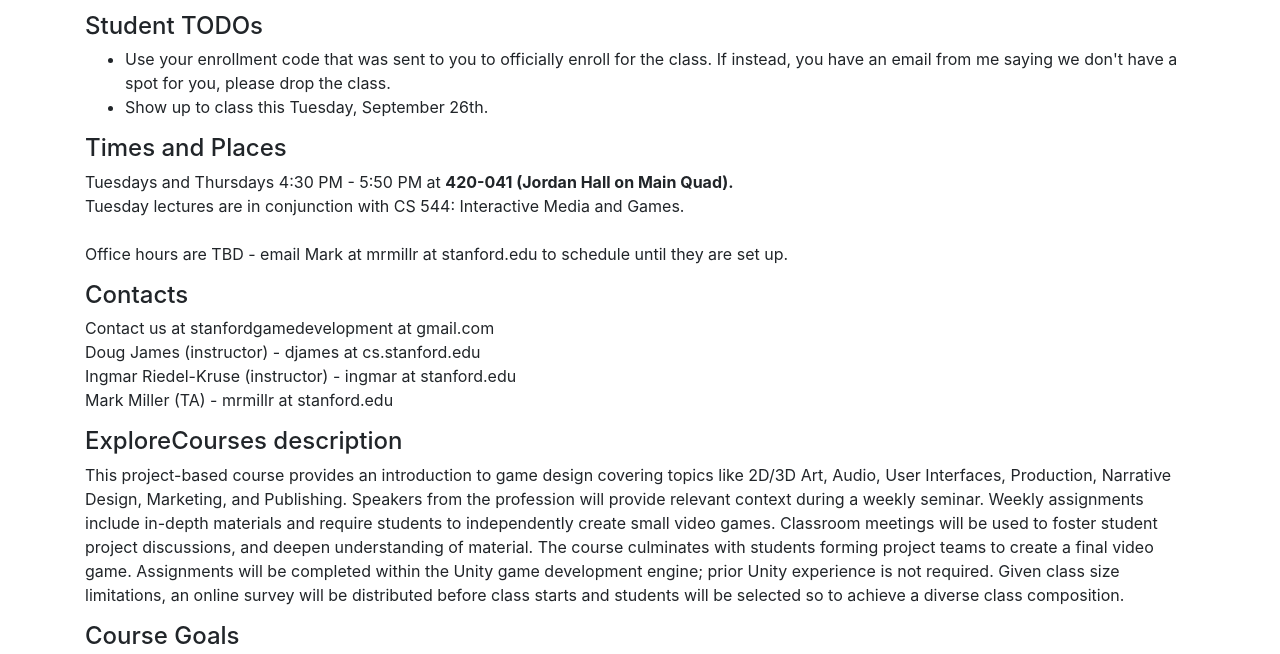
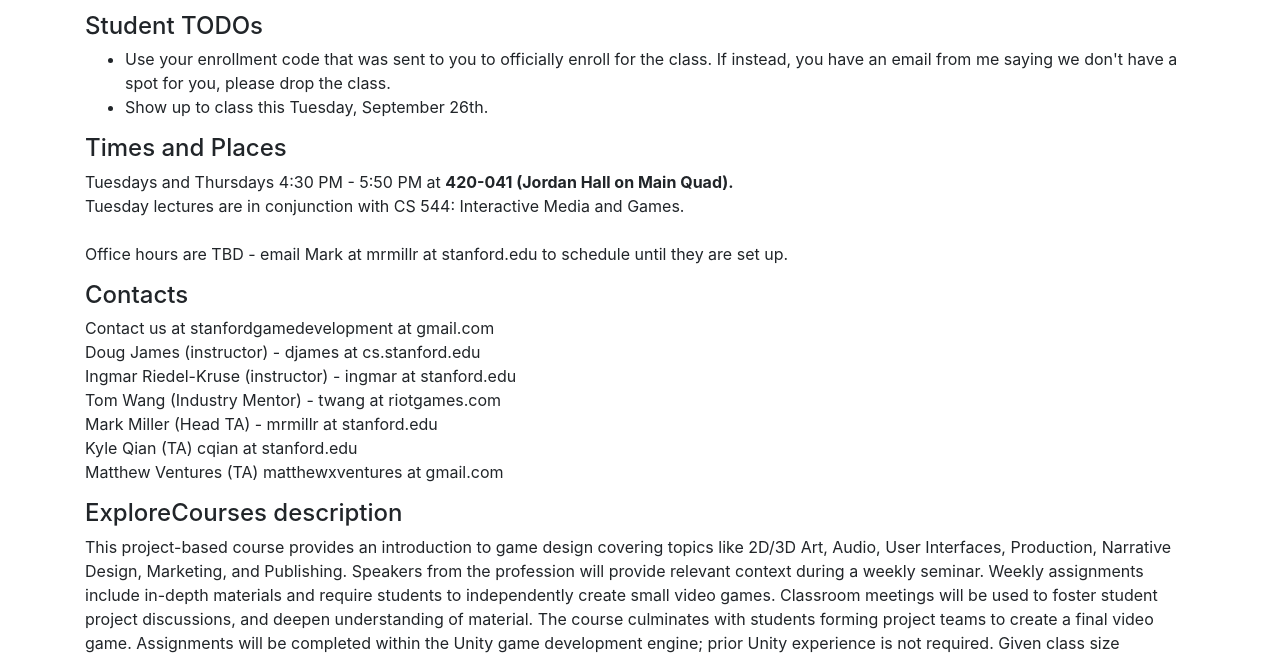
Before and after one commit to MrMallIronmaker/cs146-website, a plain HTML site: page index.html in a window 1280 px wide. Shown: the part 127-781 px from the top of the page. Drawn offline with nearby package versions, Linux system fonts and the light colour scheme.

Commit message:
Changes to the staff list

```diff
--- a/index.html
+++ b/index.html
@@ -29,7 +29,11 @@
 		Contact us at stanfordgamedevelopment at gmail.com<br>
 		Doug James (instructor) - djames at cs.stanford.edu<br>
 		Ingmar Riedel-Kruse (instructor) - ingmar at stanford.edu<br>
-		Mark Miller (TA) - mrmillr at stanford.edu
+		Tom Wang (Industry Mentor) - twang at riotgames.com<br>
+		Mark Miller (Head TA) - mrmillr at stanford.edu<br>
+		Kyle Qian (TA) cqian at stanford.edu<br>
+		Matthew Ventures (TA) matthewxventures at gmail.com<br>
+
 		</p>
 
 		<h4> ExploreCourses description </h4>
@@ -49,7 +53,7 @@
 		<h4> Quick Links </h4>
 		<ul>
 			<li> <a href="https://canvas.stanford.edu/courses/73441">Canvas</a> - for homework distribution and submission</li>
-			<li> <a href="https://piazza.com/class/j7ib3za4tgp3tp">Piazza</a>- for questions and answers in anything related to the course</li>
+			<li> <a href="https://piazza.com/stanford/fall2017/cs146/home">Piazza</a>- for questions and answers in anything related to the course</li>
 		</ul>
 
 		<h4> Calendar </h4>
```
